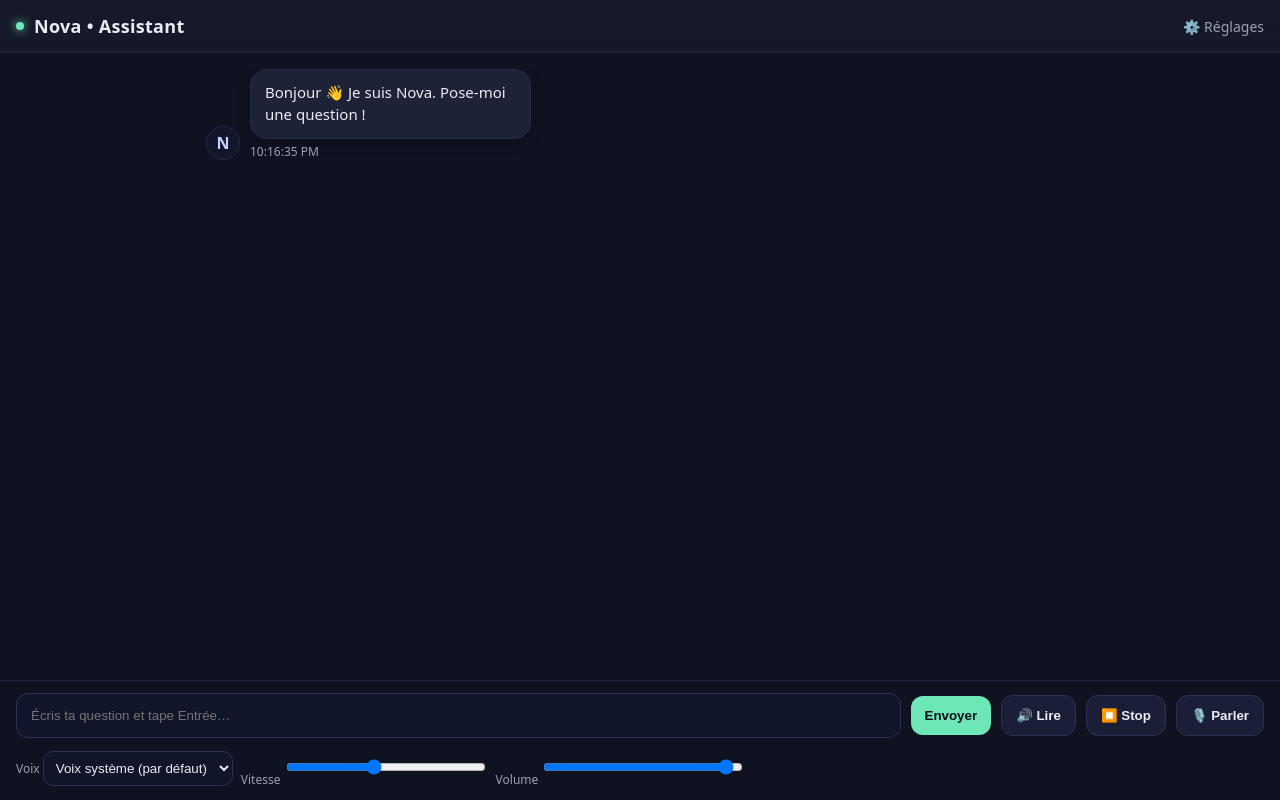
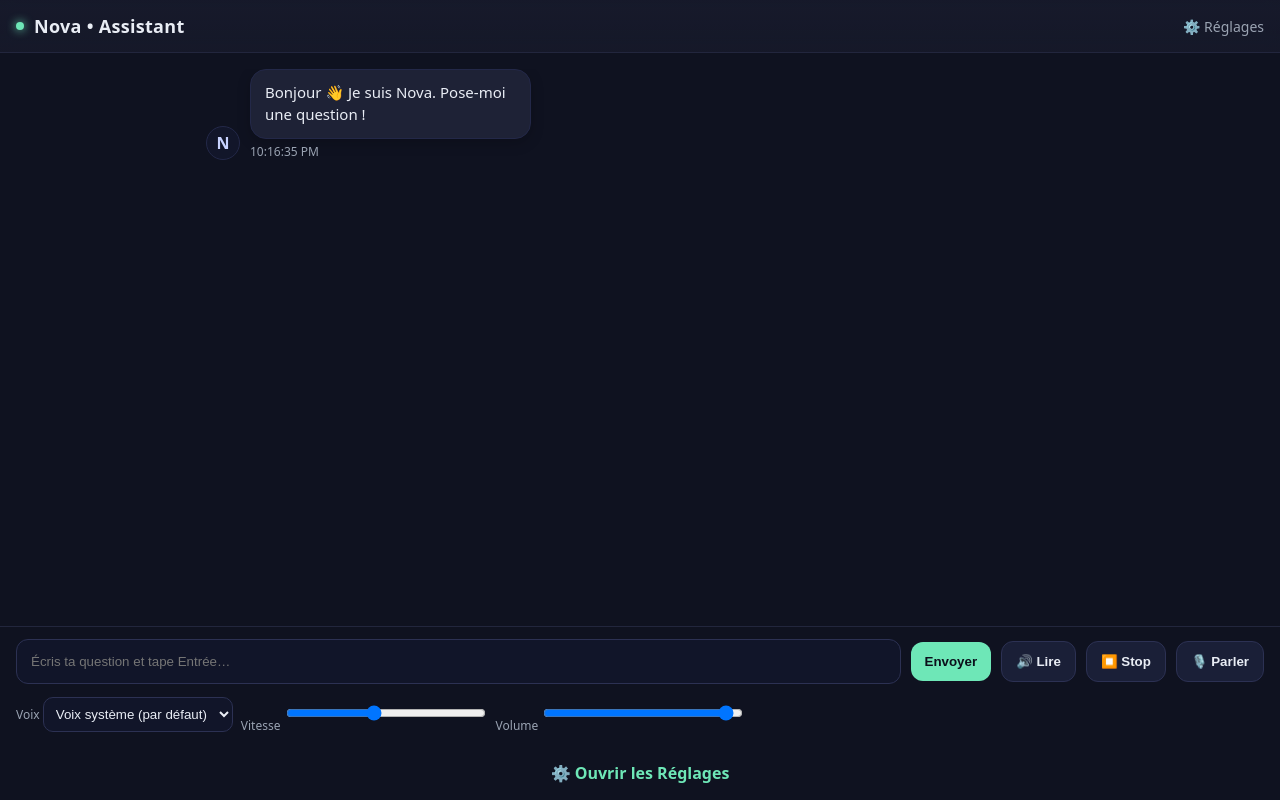
Before and after one commit to yarrowmartin3-prog/yarrow-ai-server, a website: page index.html in a window 1280 px wide. Drawn offline with Linux system fonts and the light colour scheme.

Commit message:
Update index.html

```diff
--- a/index.html
+++ b/index.html
@@ -282,5 +282,10 @@
       }else{ try{ r.stop(); }catch{} }
     };
   </script>
+<p style="text-align:center; margin:16px 0;">
+  <a href="./settings.html" style="color:#6ee7b7; text-decoration:none; font-weight:bold;">
+    ⚙️ Ouvrir les Réglages
+  </a>
+</p>
 </body>
 </html>
```
